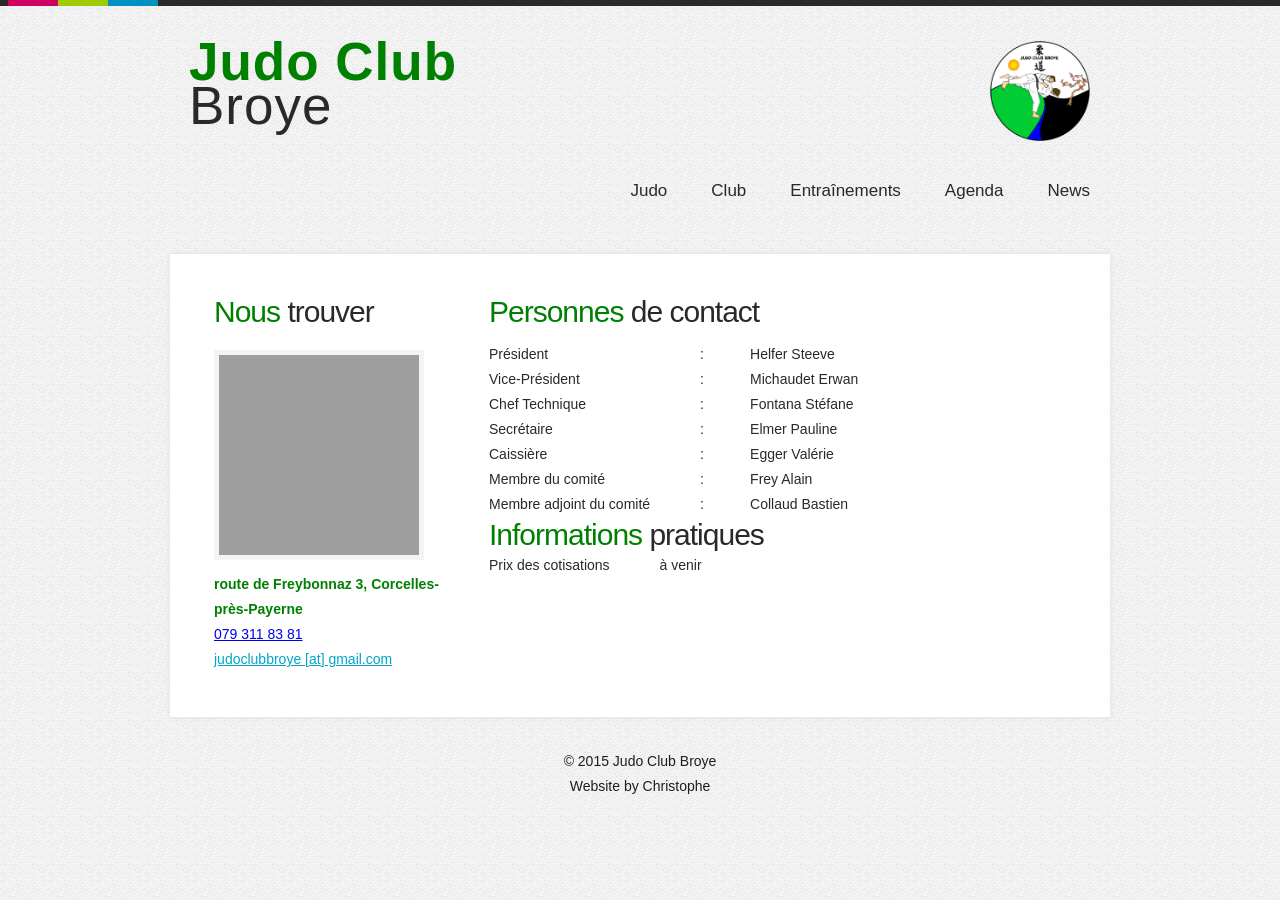
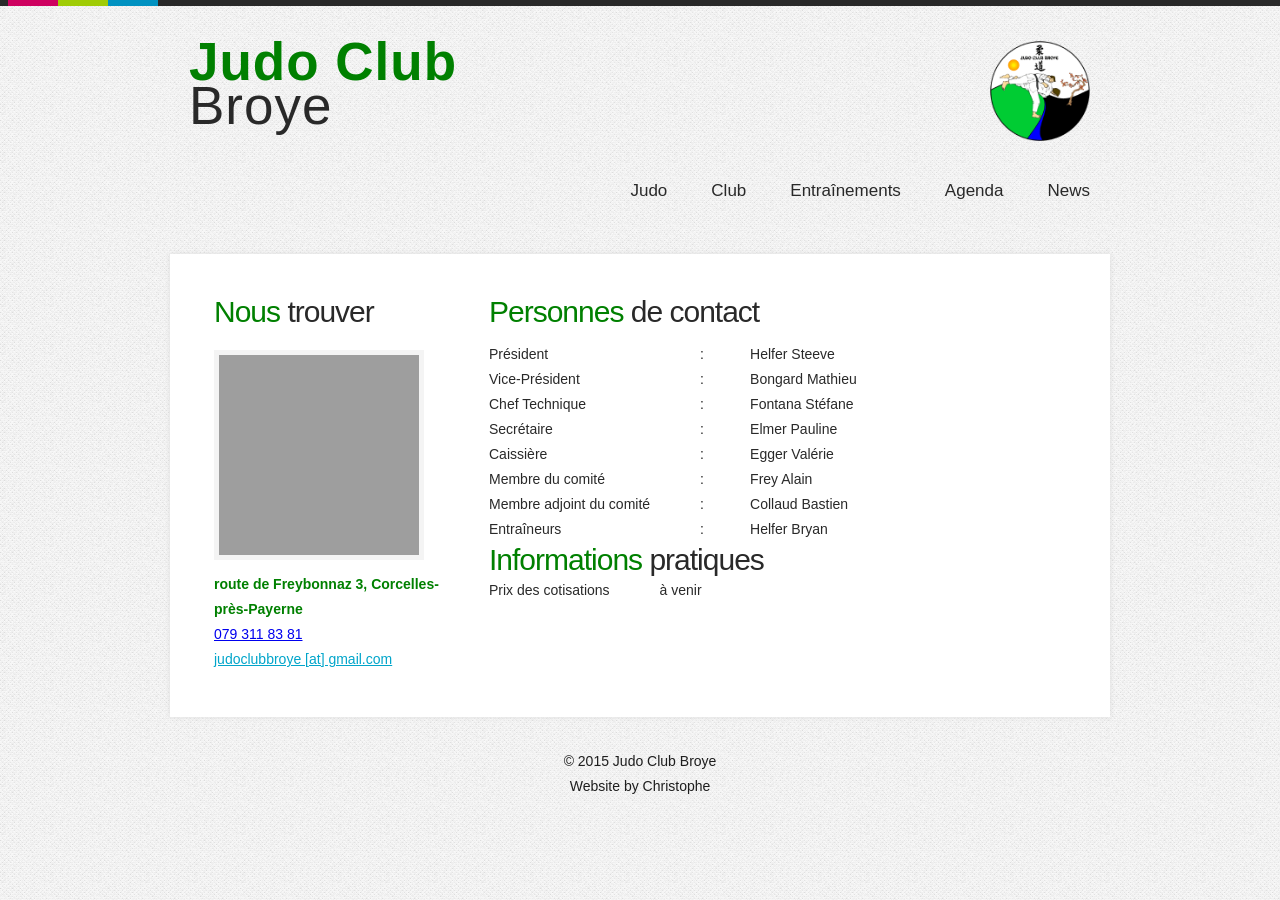
Before and after one commit to judobroye/judobroye.github.io, a Jekyll site: the page built from contacts.html, in a window 1280 px wide. Built offline with Jekyll 4.4.1, drawn with Linux system fonts in a browser that asks for light colours; grey boxes are pictures that could not be loaded.

Commit message:
Updated members.yml

```diff
--- a/_data/members.yml
+++ b/_data/members.yml
@@ -1,7 +1,7 @@
 - titre: Président
   nom: Helfer Steeve
 - titre: Vice-Président
-  nom: Michaudet Erwan
+  nom: Bongard Mathieu
 - titre: Chef Technique
   nom: Fontana Stéfane
 - titre: Secrétaire
@@ -12,3 +12,6 @@
   nom: Frey Alain
 - titre: Membre adjoint du comité
   nom: Collaud Bastien
+- titre: Entraîneurs
+  nom: Mendes Marcio
+  nom: Helfer Bryan
```
